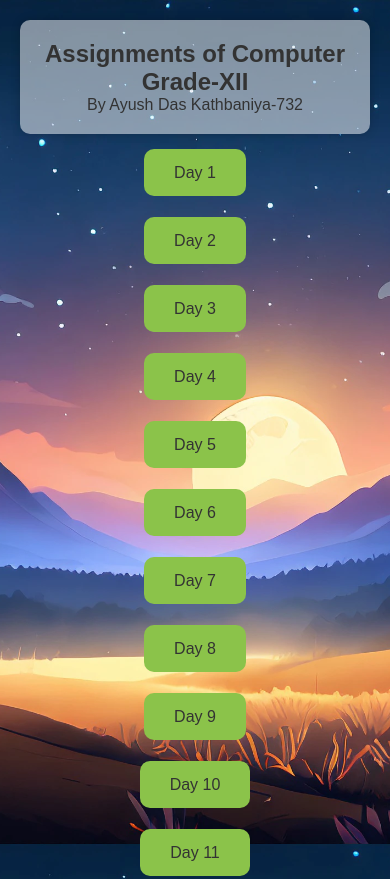
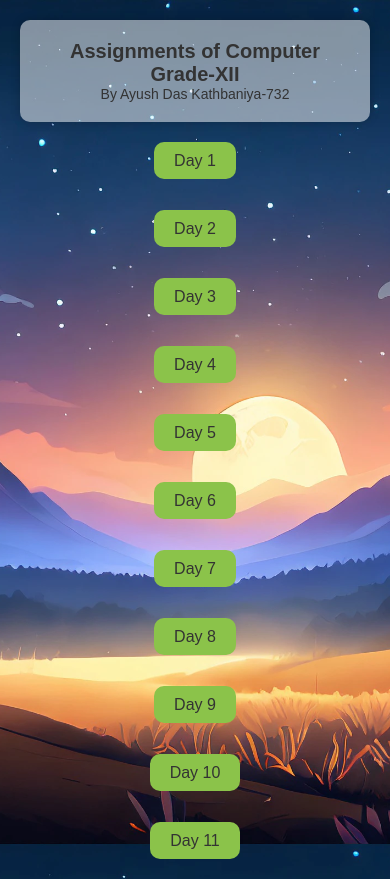
Before and after one commit to adk-732/Computer-Assignments, a plain HTML site: page index.html in a window 390 px wide. Shown: the top 879 px of the page. Drawn offline with Linux system fonts and the light colour scheme.

Commit message:
Update index.html

```diff
--- a/index.html
+++ b/index.html
@@ -77,6 +77,20 @@
       a:active {
         background-color: #4caf50;
       }
+       /* Responsive Design */
+        @media (max-width: 768px) {
+            .header h1 {
+                font-size: 20px;
+            }
+
+            .header h6 {
+                font-size: 14px;
+            }
+
+            a {
+                padding: 10px 20px;
+            }
+        }
     </style>
   </head>
   <body>
```
